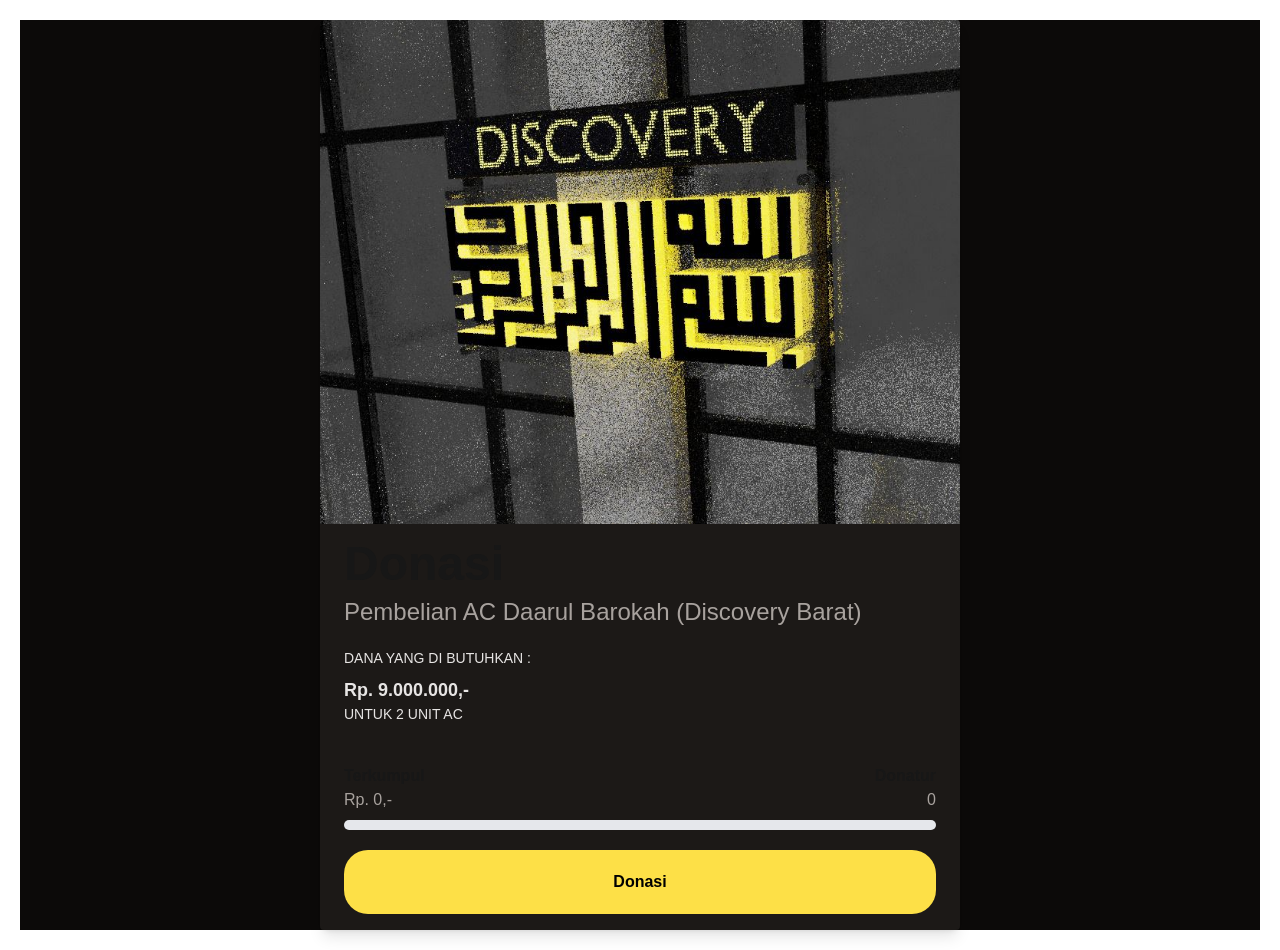
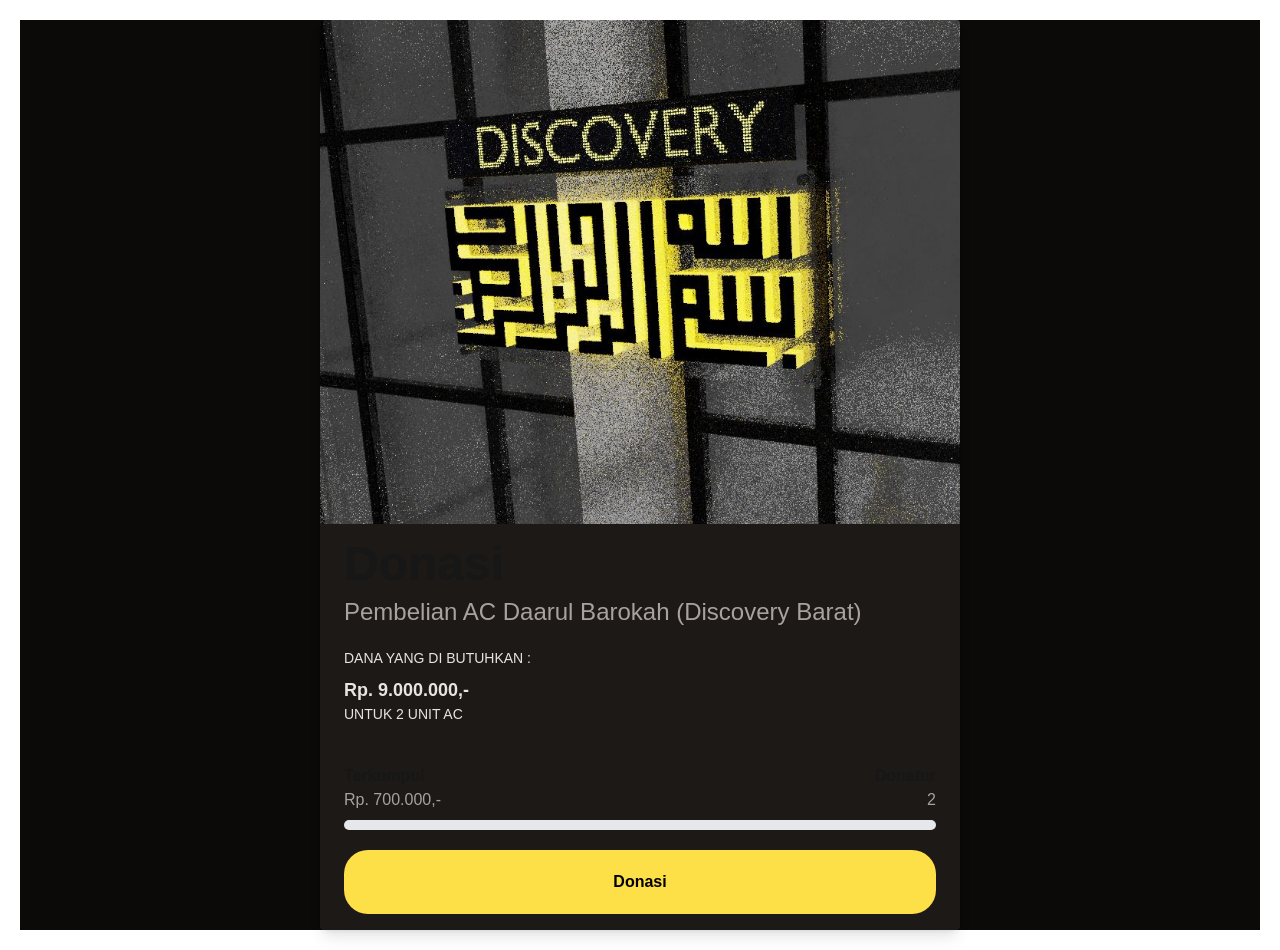
Before and after one commit to Arisrach/dcdonasi, a Next.js app: page / in a window 1280 px wide. Built offline with nearby package versions, Linux system fonts and the light colour scheme.

Commit message:
updatedana

```diff
--- a/components/Card.tsx
+++ b/components/Card.tsx
@@ -38,8 +38,8 @@ export default function Card({ title, description, imageUrl }: CardProps) {
         <div className="grid grid-cols-2 pt-10">
           <div className="text-left font-bold">Terkumpul</div>
           <div className="text-right font-bold">Donatur</div>
-          <div className="text-left text-stone-400">Rp. 0,-</div>
-          <div className="text-right text-stone-400">0</div>
+          <div className="text-left text-stone-400">Rp. 700.000,-</div>
+          <div className="text-right text-stone-400">2</div>
         </div>
 
         {/* Progress bar */}
```
Also changed, not shown: components/Header.txt.
